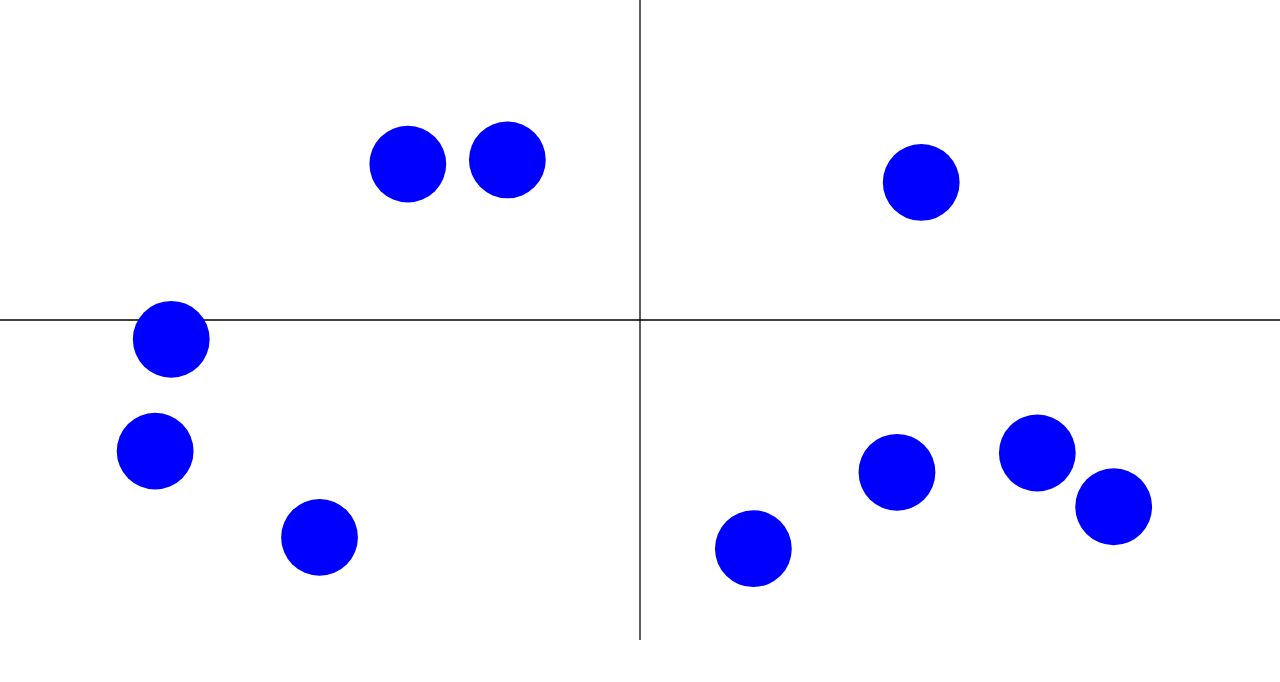
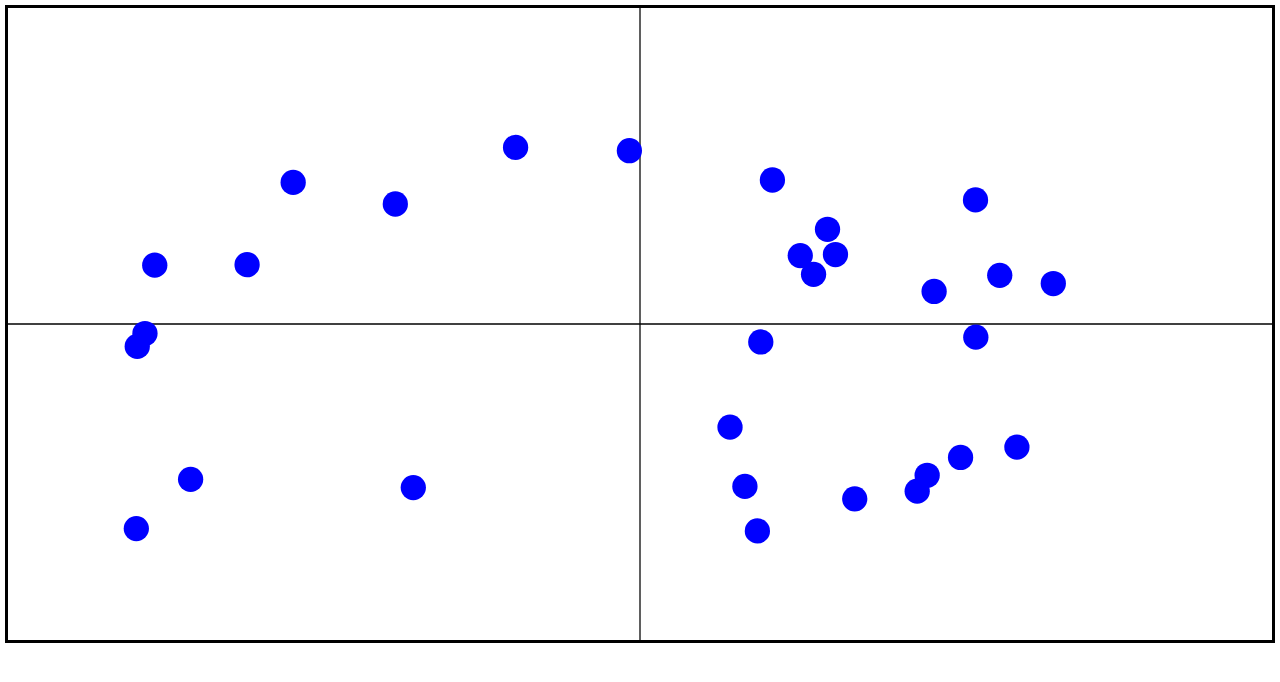
Before and after one commit to Nuri-G/ForwardThinkers, a React (Create React App) app: page / in a window 1280 px wide. Shown: the top 682 px of the page. Built offline with nearby package versions, Linux system fonts and the light colour scheme.

Commit message:
Added a border

```diff
--- a/src/App.js
+++ b/src/App.js
@@ -2,7 +2,7 @@ import './App.css';
 import React from 'react';
 
 const generateDataset = () => (
-  Array(10).fill(0).map(() => ([
+  Array(30).fill(0).map(() => ([
     Math.random() * 80 + 10,
     Math.random() * 35 + 10,
     "blue",
@@ -27,7 +27,7 @@ class Circles extends React.Component {
     let width = this.width;
     let height = this.height;;
     return (
-      <svg viewBox="0 0 100 50">
+      <svg viewBox="0 0 100 50" style={{border: '3px solid black', margin: '5px'}}>
         <line x1={width / 2} y1="0" x2={width / 2} y2={height} stroke="black" strokeWidth="0.1" />
         <line x1="0" y1={height / 2} x2={width} y2={height / 2} stroke="black" strokeWidth="0.1" />
         {this.state.dataset.map(([x, y, color], i) => (
@@ -35,7 +35,7 @@ class Circles extends React.Component {
             cx={x}
             cy={y}
             key={i}
-            r="3"
+            r="1"
             fill={color}
             onClick={() => this.setColor(i)}
           />
```
